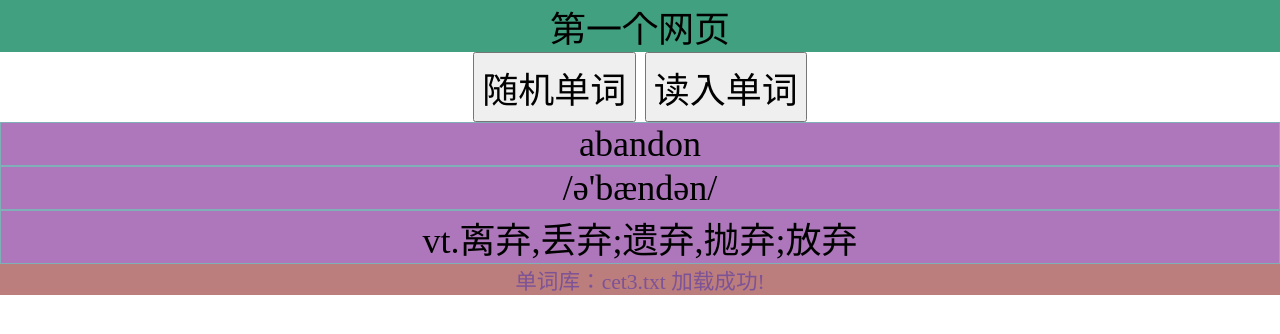
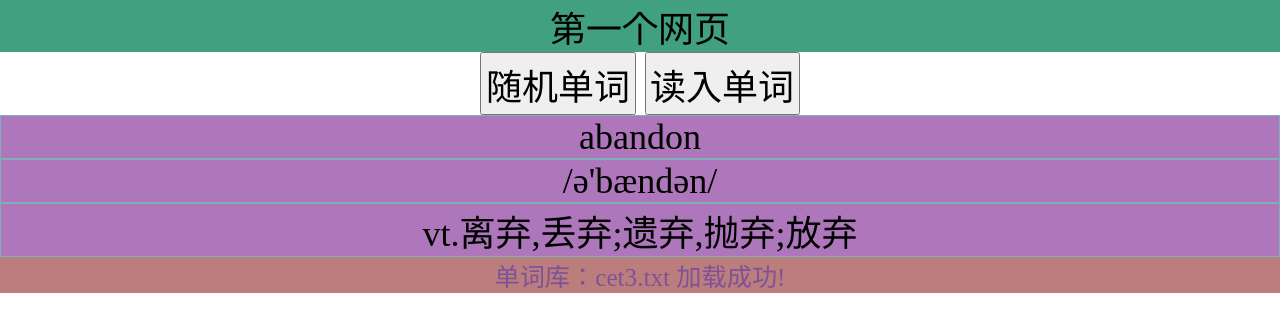
Before and after one commit to ZhenLiu029/jianguo.github.io, a plain HTML site: page index9.28.html in a window 1280 px wide. Drawn offline with Linux system fonts and the light colour scheme.

Commit message:
Update index9.28.html

```diff
--- a/index9.28.html
+++ b/index9.28.html
@@ -10,6 +10,9 @@
             font-size: 36px;
             text-align: center;
         }
+        body{
+            front-size= 3vh;
+        }
         p{
             border: 1px solid rgb(127, 175, 183);
         }
@@ -18,17 +21,17 @@
             background-color: rgb(65, 160, 128);
         }
          main{
-            height: 65% ;
+            height: 55% ;
             background-color: rgb(174, 119, 188);
         }
         footer{
-            font-size: 0.6em;
+            font-size: 0.7em;
             height: 10%;
             background-color: rgb(188, 125, 125);
             color: rgb(125, 83, 151) ;
         }
         button{
-            padding: 0.2em;
+            padding: 0.1em;
         }
     </style>
     <script>
```
